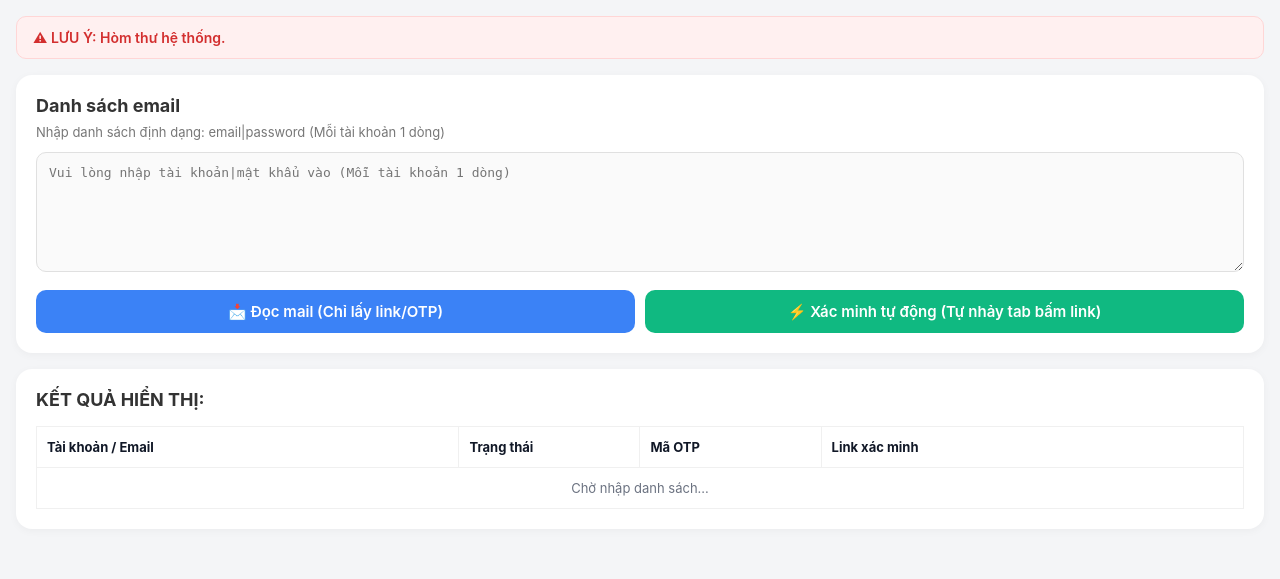
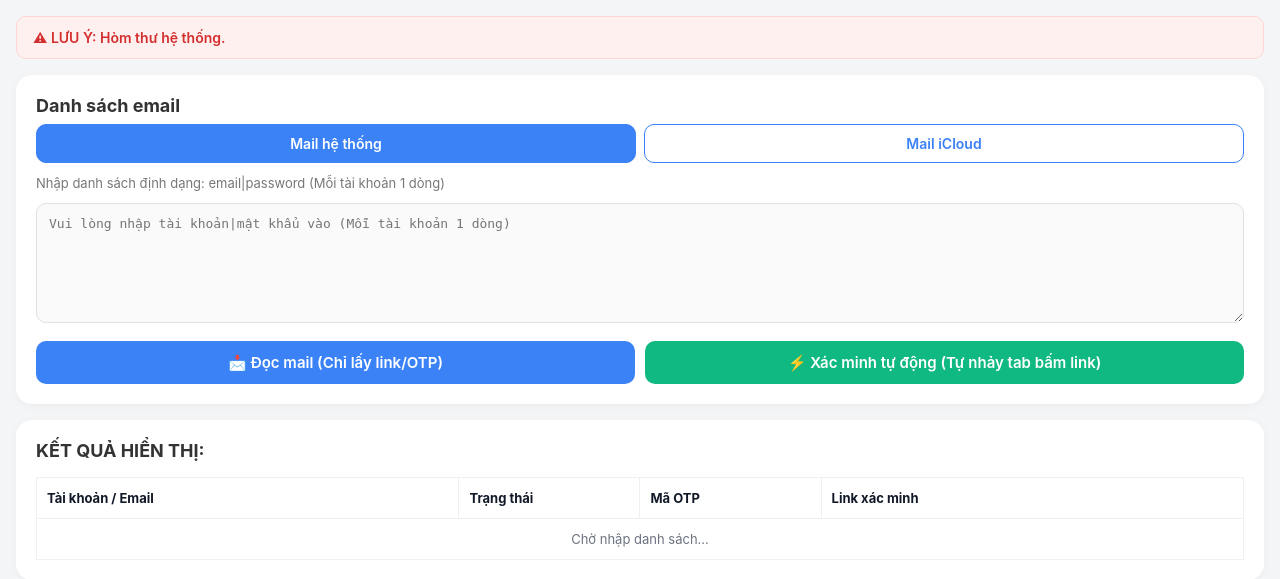
Before and after one commit to quocbaouwu-ux/web_checker, a Flask app: page / in a window 1280 px wide. Shown: the top 579 px of the page. Run offline with Flask 3, Linux system fonts and the light colour scheme.

Commit message:
Update index.html

```diff
--- a/templates/index.html
+++ b/templates/index.html
@@ -29,17 +29,22 @@
         a.link-btn { color: #2563eb; text-decoration: underline; font-weight: 600; }
         .text-muted { color: #6b7280; }
         .status-error-text { color: #dc2626; font-size: 12px; }
+        .tabs { display: flex; gap: 8px; margin-bottom: 12px; }
+        .tab { flex: 1; padding: 10px; border: 1px solid #3b82f6; border-radius: 10px; background: #fff; color: #3b82f6; font-size: 14px; font-weight: 600; cursor: pointer; }
+        .tab.active { background: #3b82f6; color: #fff; }
     </style>
 </head>
 <body>
 
-    <div class="alert-box">
-        ⚠ LƯU Ý: Hòm thư hệ thống.
-    </div>
+    <div class="alert-box" id="alertBox">⚠ LƯU Ý: Hòm thư hệ thống.</div>
 
     <div class="card">
         <h3>Danh sách email</h3>
-        <p class="sub-text">Nhập danh sách định dạng: <code>email|password</code> (Mỗi tài khoản 1 dòng)</p>
+        <div class="tabs">
+            <button class="tab active" id="tabSystem" onclick="setSource('system')">Mail hệ thống</button>
+            <button class="tab" id="tabIcloud" onclick="setSource('icloud')">Mail iCloud</button>
+        </div>
+        <p class="sub-text" id="hintText">Nhập danh sách định dạng: <code>email|password</code> (Mỗi tài khoản 1 dòng)</p>
 
         <textarea id="emailInput" placeholder="Vui lòng nhập tài khoản|mật khẩu vào (Mỗi tài khoản 1 dòng)"></textarea>
 
@@ -75,6 +80,33 @@
     </div>
 
     <script>
+        const SOURCE_TEXT = {
+            system: {
+                alert: "⚠ LƯU Ý: Hòm thư hệ thống.",
+                hint: "Nhập danh sách định dạng: <code>email|password</code> (Mỗi tài khoản 1 dòng)",
+                ph: "Vui lòng nhập tài khoản|mật khẩu vào (Mỗi tài khoản 1 dòng)"
+            },
+            icloud: {
+                alert: "⚠ LƯU Ý: Hòm thư iCloud của hệ thống, chỉ đọc mail trong 10 phút gần nhất.",
+                hint: "Chỉ nhập <code>email</code>, mỗi email một dòng (không cần mật khẩu).",
+                ph: "email@icloud.com"
+            }
+        };
+        let source = 'system';
+
+        function setSource(s) {
+            source = s;
+            document.getElementById('tabSystem').classList.toggle('active', s === 'system');
+            document.getElementById('tabIcloud').classList.toggle('active', s === 'icloud');
+            document.getElementById('alertBox').textContent = SOURCE_TEXT[s].alert;
+            document.getElementById('hintText').innerHTML = SOURCE_TEXT[s].hint;
+            const input = document.getElementById('emailInput');
+            input.placeholder = SOURCE_TEXT[s].ph;
+            input.value = '';   // xoá để không gửi nhầm định dạng giữa hai tab
+            document.getElementById('resultBody').innerHTML =
+                '<tr><td colspan="4" style="text-align: center;" class="text-muted">Chờ nhập danh sách...</td></tr>';
+        }
+
         async function processVerify(isOpenTabs) {
             const btnRead = document.getElementById('btnRead');
             const btnAuto = document.getElementById('btnAuto');
@@ -102,7 +134,7 @@
                 const response = await fetch('/api/verify', {
                     method: 'POST',
                     headers: { 'Content-Type': 'application/json' },
-                    body: JSON.stringify({ accounts: lines })
+                    body: JSON.stringify({ accounts: lines, source: source })
                 });
 
                 const data = await response.json();
```
